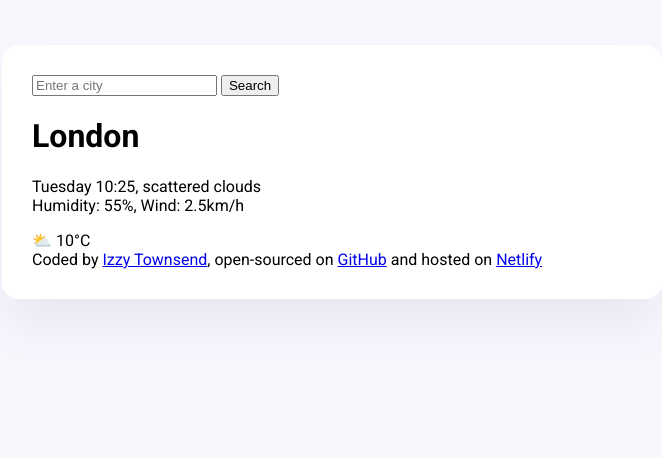
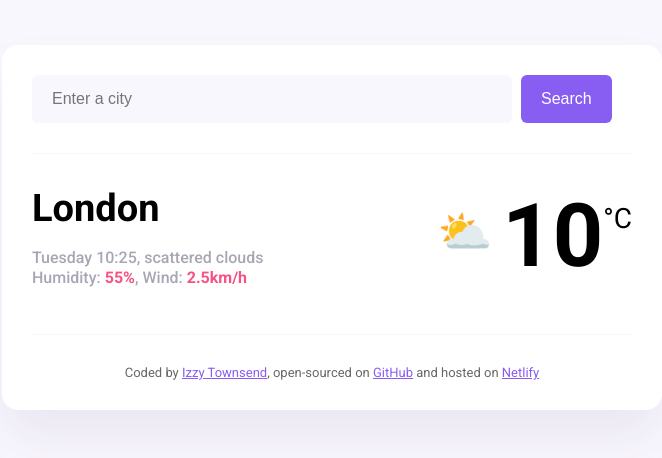
Before and after one commit to IggyTown/tempestas, a plain HTML site: page index.html in a window 1280 px wide. Shown: the whole page, without its empty margins (308-970 px from the left). Drawn offline with Linux system fonts and the light colour scheme.

Commit message:
Added basic CSS

```diff
--- a/index.html
+++ b/index.html
@@ -16,20 +16,32 @@
   <body>
     <div class="weather-app">
       <header>
-        <form>
-          <input type="search" placeholder="Enter a city" required />
-          <input type="submit" value="Search" />
+        <form class="search-form">
+          <input
+            type="search"
+            placeholder="Enter a city"
+            required
+            class="search-form-input"
+          />
+          <input type="submit" value="Search" class="search-form-button" />
         </form>
       </header>
       <main>
-        <div>
-          <h1>London</h1>
-          <p>
-            Tuesday 10:25, scattered clouds
-            <br />
-            Humidity: 55%, Wind: 2.5km/h
-          </p>
-          <div>⛅ 10°C</div>
+        <div class="weather-app-data">
+          <div>
+            <h1 class="weather-app-city">London</h1>
+            <p class="weather-app-details">
+              Tuesday 10:25, scattered clouds
+              <br />
+              Humidity: <span class="weather-app-details-specifics">55%</span>,
+              Wind: <span class="weather-app-details-specifics">2.5km/h</span>
+            </p>
+          </div>
+          <div class="weather-app-temp-container">
+            <div class="weather-app-icon">⛅</div>
+            <div class="weather-app-temperature">10</div>
+            <div class="weather-app-unit">°C</div>
+          </div>
         </div>
       </main>
 
--- a/src/style.css
+++ b/src/style.css
@@ -1,6 +1,14 @@
 body {
   background: #f9f7fe;
   font-family: "Roboto", sans-serif;
+}
+a {
+  color: #885df1;
+}
+
+header {
+  border-bottom: 1px solid #f9f7fe;
+  padding: 0 0 30px 0;
 }
 
 .weather-app {
@@ -11,3 +19,77 @@ body {
   box-shadow: 0 30px 50px rgba(65, 50, 100, 0.08);
   border-radius: 16px;
 }
+
+.search-form-input {
+  background-color: #f9f7fe;
+  border: none;
+  border-radius: 6px;
+  width: 80%;
+  padding: 15px 20px;
+  font-size: 16px;
+}
+
+.search-form-button {
+  background: #885df1;
+  padding: 15px 20px;
+  border: none;
+  border-radius: 6px;
+  color: #ffffff;
+  margin-left: 5px;
+  font-size: 16px;
+}
+
+main {
+  padding: 30px 0;
+}
+
+.weather-app-data {
+  display: flex;
+  justify-content: space-between;
+}
+
+.weather-app-city {
+  margin: 0;
+  font-size: 38px;
+  line-height: 48px;
+}
+
+.weather-app-details {
+  font-size: 16px;
+  line-height: 20px;
+  font-weight: 500;
+  color: rgba(39, 33, 66, 0.4);
+}
+
+.weather-app-details-specifics {
+  color: #f65282;
+  font-weight: bold;
+}
+
+.weather-app-temp-container {
+  display: flex;
+}
+
+.weather-app-temperature {
+  font-size: 88px;
+  font-weight: bold;
+  margin-left: 10px;
+}
+
+.weather-app-icon {
+  font-size: 44px;
+  margin-top: 22px;
+}
+
+.weather-app-unit {
+  margin-top: 18px;
+  font-size: 28px;
+}
+
+footer {
+  border-top: 1px solid #f9f7fe;
+  padding: 30px 0 0 0;
+  text-align: center;
+  font-size: 13px;
+  color: rgba(0, 0, 0, 0.6);
+}
```
